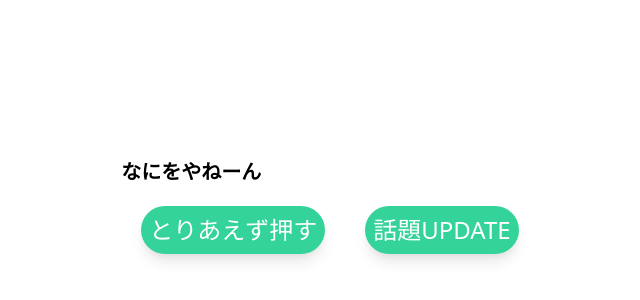
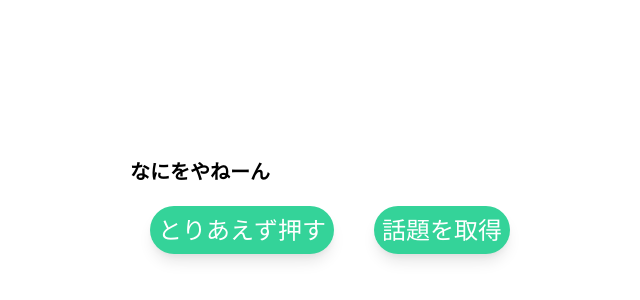
Before and after one commit to TomoyukiMatsuda/Fun-Topics-Web, a Next.js app: page / in a window 1280 px wide. Shown: the part 184-484 px from the top of the page, without its empty margins (310-950 px from the left). Built offline with nearby package versions, Linux system fonts and the light colour scheme.

Commit message:
ボタン要素をコンポーネント化

```diff
--- /dev/null
+++ b/src/components/PrimaryButton.tsx
@@ -0,0 +1,18 @@
+import { memo, ReactNode, VFC } from 'react'
+
+interface Props {
+  children: ReactNode
+  onClick: () => void
+}
+
+export const PrimaryButton: VFC<Props> = memo((props) => {
+  const { children, onClick } = props
+  return (
+    <button
+      className="text-white text-2xl bg-green-400 p-2 m-5 hover:bg-green-200 rounded-3xl bg-sh shadow-lg active:shadow-none"
+      onClick={onClick}
+    >
+      {children}
+    </button>
+  )
+})
--- a/src/pages/index.tsx
+++ b/src/pages/index.tsx
@@ -2,6 +2,7 @@ import Head from 'next/head'
 import styles from 'src/styles/Home.module.css'
 import { useCallback, useState } from 'react'
 import axios from 'axios'
+import { PrimaryButton } from '../components/PrimaryButton'
 
 interface CommonTopic {
   id: number
@@ -51,6 +52,7 @@ export default function Home() {
   ]
   const [topic, setTopic] = useState<string>('なにをやねーん')
   const [commonTopics, setCommonTopics] = useState<Array<string>>(topics)
+  // todo デバッグ用確認している
   console.log(commonTopics)
 
   // TODO: topics をAPIから取得
@@ -78,18 +80,8 @@ export default function Home() {
       </Head>
       <div>
         <p className="text-xl font-bold">{topic}</p>
-        <button
-          className="text-white text-2xl bg-green-400 p-2 m-5 hover:bg-green-200 rounded-3xl bg-sh shadow-lg active:shadow-none"
-          onClick={onClickSwitch}
-        >
-          とりあえず押す
-        </button>
-        <button
-          className="text-white text-2xl bg-green-400 p-2 m-5 hover:bg-green-200 rounded-3xl bg-sh shadow-lg active:shadow-none"
-          onClick={getCommonTopics}
-        >
-          話題UPDATE
-        </button>
+        <PrimaryButton onClick={onClickSwitch}>とりあえず押す</PrimaryButton>
+        <PrimaryButton onClick={getCommonTopics}>話題を取得</PrimaryButton>
       </div>
     </div>
   )
```
